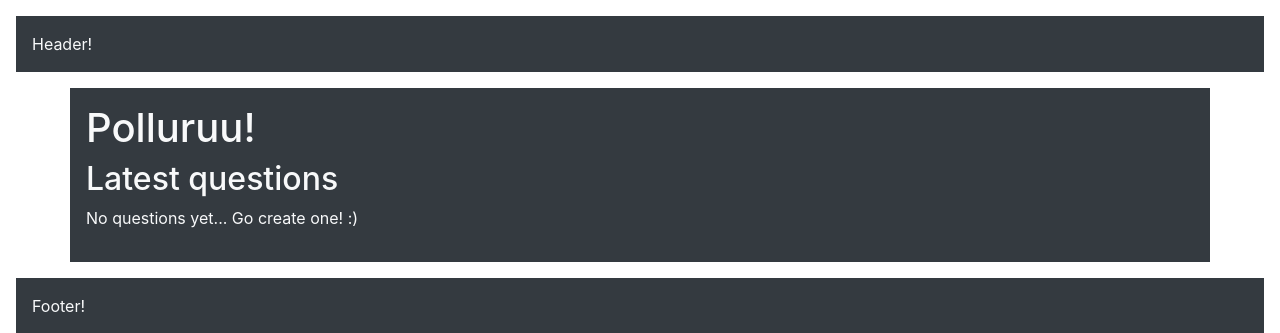
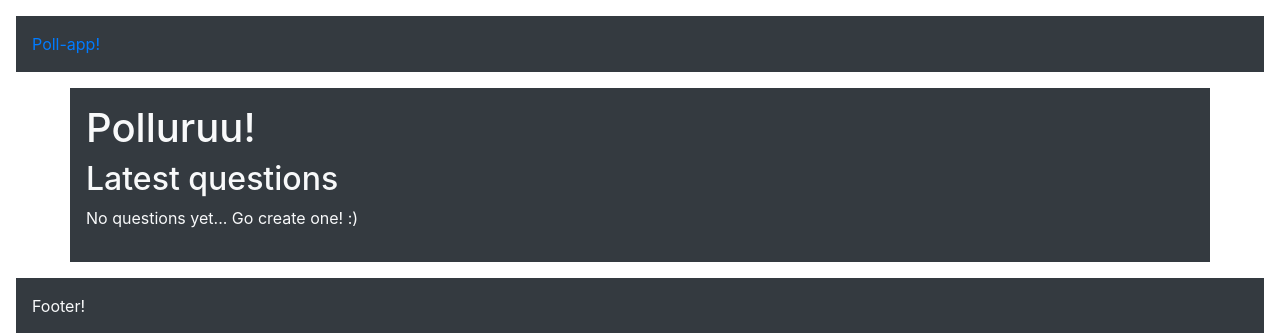
Before and after one commit to koster1889/testing-django-tutorial, a Django app: page /polls/ in a window 1280 px wide. Shown: the top 333 px of the page. Run offline with Django 3.2, Linux system fonts and the light colour scheme; data that the repository does not hold is empty; some libraries are stand-ins or nearby versions.

Commit message:
Added home link in header.

```diff
--- a/tfm/polls/templates/polls/base.html
+++ b/tfm/polls/templates/polls/base.html
@@ -10,11 +10,9 @@
 
 </head>
 <body class="p-3">
-    <header class="bg-dark text-light p-3">Header!</header>
     <div id="content p-3">
     {% block layout %}
     {% endblock %}
     </div>
-    <footer class="bg-dark text-light p-3">Footer!</footer>
 </body>
 </html>
--- a/tfm/polls/templates/polls/content.html
+++ b/tfm/polls/templates/polls/content.html
@@ -1,7 +1,9 @@
 {% extends "./base.html" %}
 {% block layout %}
+<header class="bg-dark text-light p-3"><a href="{% url 'polls:index' %}">Poll-app!</a></header>
 <div class="container p-3 my-3 text-light bg-dark">
 {% block content %}
 {% endblock%}
 </div>
+<footer class="bg-dark text-light p-3">Footer!</footer>
 {% endblock %}
```
